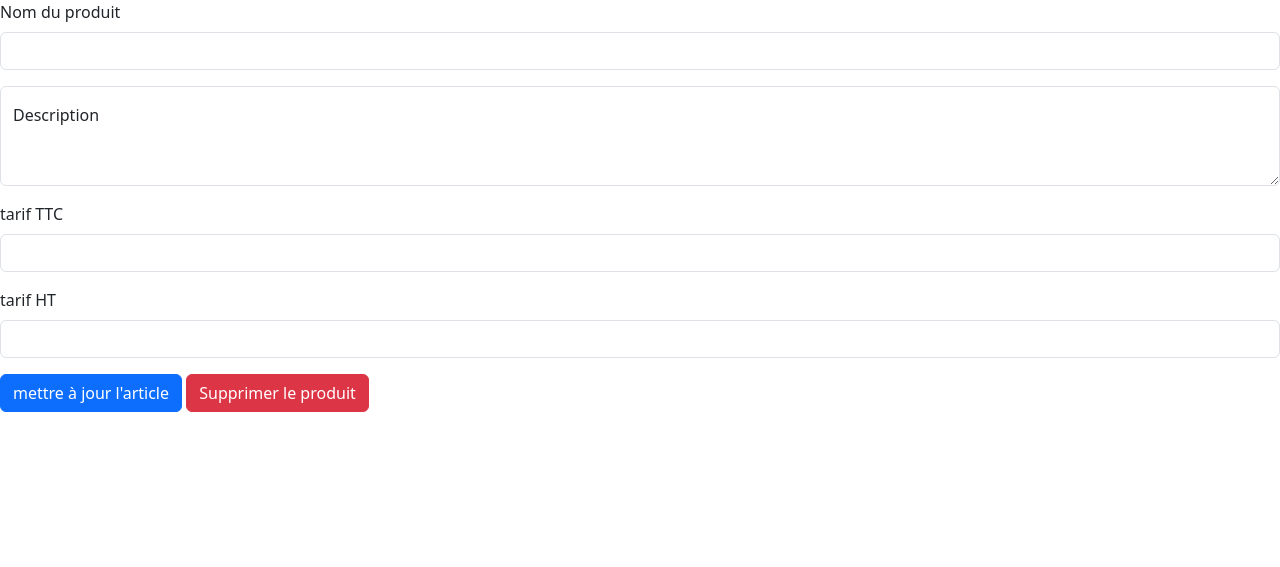
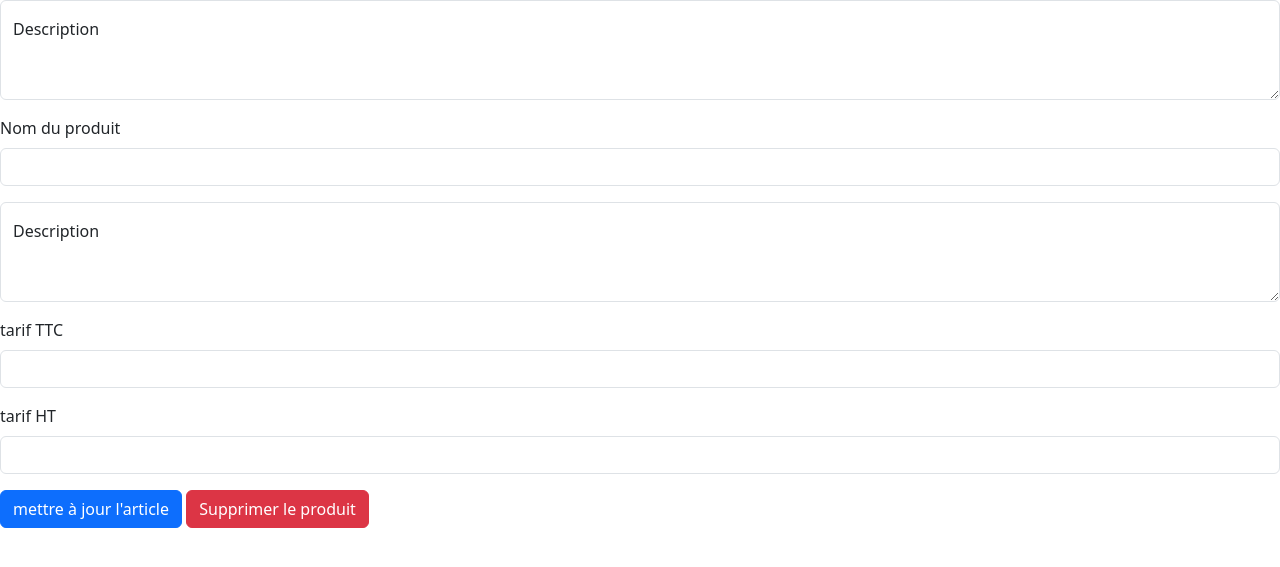
Before and after one commit to FannyieB/TP2_PHP, a PHP site: page /updateProduct.php?id=1 in a window 1280 px wide. Shown: the part 59-626 px from the top of the page. Run offline with PHP 8.4, Linux system fonts and the light colour scheme; data that the repository does not hold is empty.

Commit message:
1912-0941

```diff
--- a/addProduct.php
+++ b/addProduct.php
@@ -13,7 +13,7 @@ require_once ('Views/header.php');
     <div class="mb-3">
         <div class="form-floating">
             <textarea class="form-control" placeholder="Leave a comment here" id="floatingTextarea2" style="height: 100px" name="description"></textarea>
-            <label for="floatingTextarea2">Description  </label>
+            <label for="floatingTextarea2">Description</label>
         </div>
     </div>
     <div class="mb-3">
--- a/css/main.css
+++ b/css/main.css
@@ -5,7 +5,7 @@
 
 /* définit la largeur des cartes à 80% */
 .card {
-    width: 98%;
+    width: 85%;
 }
 
 /* Paramétrage de la hauteur des cartes à la même valeur */
@@ -16,7 +16,7 @@
 
 /* Contenu redimensionné à l'intérieur des cartes */
 .custom-image {
-    width: 100%;
+    width: 70%;
     height: auto;
 }
 
--- a/index.php
+++ b/index.php
@@ -20,10 +20,10 @@ $data = $req->fetchAll();
 	<p class="more"><a>Voir plus</a> ></p>
 </div>
 
+
 <h3>NOS AUTRES CATÉGORIES "PERCEUSE"</h3>
-
-/* Personnalisation de la carte produit avec de nouveaux paramètres bootstrap */
-<<div class="row row-cols-1 row-cols-md-3 g-4">
+<!--Personnalisation de la carte produit avec de nouveaux paramètres bootstrap-->
+<div class="row row-cols-1 row-cols-md-3 g-4">
     <?php foreach ($data as $k=>$d): ?>
         <div class="col-md-4 mb-4">
             <div class="card ms-2 h-100">
--- a/updateProduct.php
+++ b/updateProduct.php
@@ -7,8 +7,18 @@ $req = $db->prepare('SELECT * FROM tooling WHERE id = ?');
 $req->execute(array($_GET["id"]));
 $data= $req->fetchAll();
 //var_dump($data);
+
 ?>
 <form method="post" action="../controller/updateProductController.php">
+
+    <div class="mb-3">
+        <div class="form-floating">
+            <textarea class="form-control" placeholder="Leave a comment here" id="floatingTextarea2"
+                      style="height: 100px" name="description" value=<?=$data[0]["image_path"]?>></textarea>
+            <label for="floatingTextarea2">Description</label>
+        </div>
+    </div>
+
     <input type="hidden" name="id" value=<?= $data[0]["id"] ?> />
     <div class="mb-3">
         <label for="exampleInputEmail1" class="form-label">Nom du produit</label>
@@ -24,11 +34,11 @@ $data= $req->fetchAll();
     </div>
     <div class="mb-3">
         <label for="exampleInputEmail1" class="form-label">tarif TTC</label>
-        <input type="number" class="form-control" id="exampleInputEmail1" aria-describedby="emailHelp" name="price_HT" value=<?=$data[0]["price_HT"] ?>>
+        <input type="text" class="form-control" id="exampleInputEmail1" aria-describedby="emailHelp" name="price_HT" value=<?=$data[0]["price_HT"] ?>>
     </div>
     <div class="mb-3">
         <label for="exampleInputEmail1" class="form-label">tarif HT</label>
-        <input type="number" class="form-control" id="exampleInputEmail1" aria-describedby="emailHelp" name="price_TTC" value=<?=$data[0]["price_TTC"] ?>>
+        <input type="text" class="form-control" id="exampleInputEmail1" aria-describedby="emailHelp" name="price_TTC" value=<?=$data[0]["price_TTC"] ?>>
     </div>
     <button type="submit" class="btn btn-primary">mettre à jour l'article</button>
 
```
